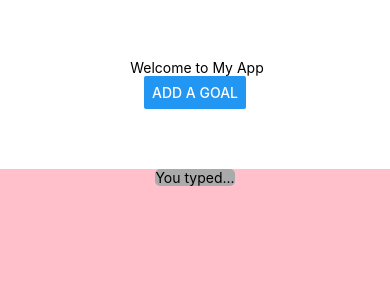
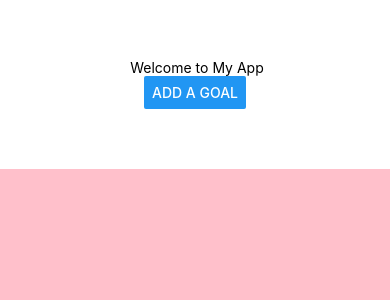
Before and after one commit to supercong0113/CS5520, a React Native app: screen / in a window 390 px wide. Shown: the top 300 px of the page. Built offline with nearby package versions, Linux system fonts and the light colour scheme.

Commit message:
use array.map to impletment a list

```diff
--- a/App.js
+++ b/App.js
@@ -1,14 +1,23 @@
 import { StatusBar } from "expo-status-bar";
-import { StyleSheet, Text, View, TextInput, Button, SafeAreaView } from "react-native";
+import {
+  StyleSheet,
+  Text,
+  View,
+  TextInput,
+  Button,
+  SafeAreaView,
+} from "react-native";
 import Header from "./components/Header";
 import Input from "./components/Input";
 import { useState } from "react";
 
 export default function App() {
-  const [goals, setGoals] = useState([])
+  const [goals, setGoals] = useState([]);
   const onTextAdd = function (newText) {
-    const newGoal = {text:newText, key:Math.random()};
-    setGoals((goals) => {return [...goals, newGoal];});
+    const newGoal = { text: newText, key: Math.random() };
+    setGoals((goals) => {
+      return [...goals, newGoal];
+    });
     console.log(goals);
     setModalVisible(false);
   };
@@ -21,12 +30,18 @@ export default function App() {
   return (
     <SafeAreaView style={styles.container}>
       <View style={styles.topContainer}>
-      <Header appName={name} />
-      <Button title="Add a Goal" onPress={() => setModalVisible(true)} />
+        <Header appName={name} />
+        <Button title="Add a Goal" onPress={() => setModalVisible(true)} />
       </View>
       <View style={styles.bottomContainer}>
-        <View style={styles.textContainer}>
-          <Text style={styles.text}>You typed...</Text>
+        <View>
+          {goals.map((goal) => {
+            return (
+              <View style={styles.textContainer} key={goal.key}>
+                <Text>{goal.text}</Text>
+              </View>
+            );
+          })}
         </View>
       </View>
       <Input onAdd={onTextAdd} modal={modalVisible} onCancel={onCancel} />
@@ -42,12 +57,12 @@ const styles = StyleSheet.create({
     // alignItems: "center",
     justifyContent: "center",
   },
-  topContainer:{
+  topContainer: {
     flex: 1,
     justifyContent: "center",
     alignItems: "center",
   },
-  bottomContainer:{
+  bottomContainer: {
     flex: 4,
     backgroundColor: "pink",
     alignItems: "center",
@@ -55,6 +70,11 @@ const styles = StyleSheet.create({
   textContainer: {
     backgroundColor: "#aaa",
     borderRadius: 5,
-    color:'blue'
+    color: "blue",
+    padding: 30,
+    margin: 30,
   },
+  text:{
+    fontSize:12,
+  }
 });
```
